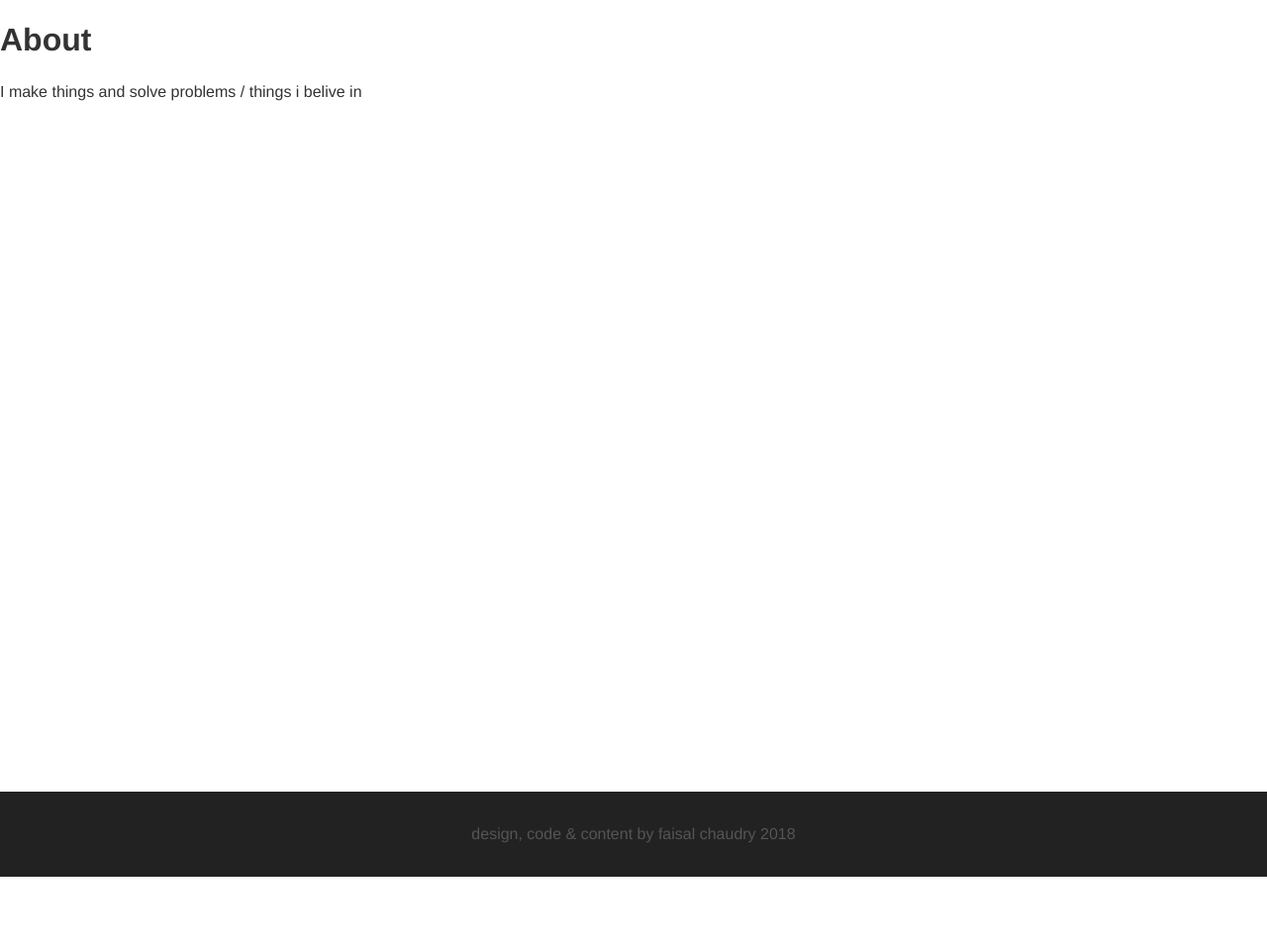
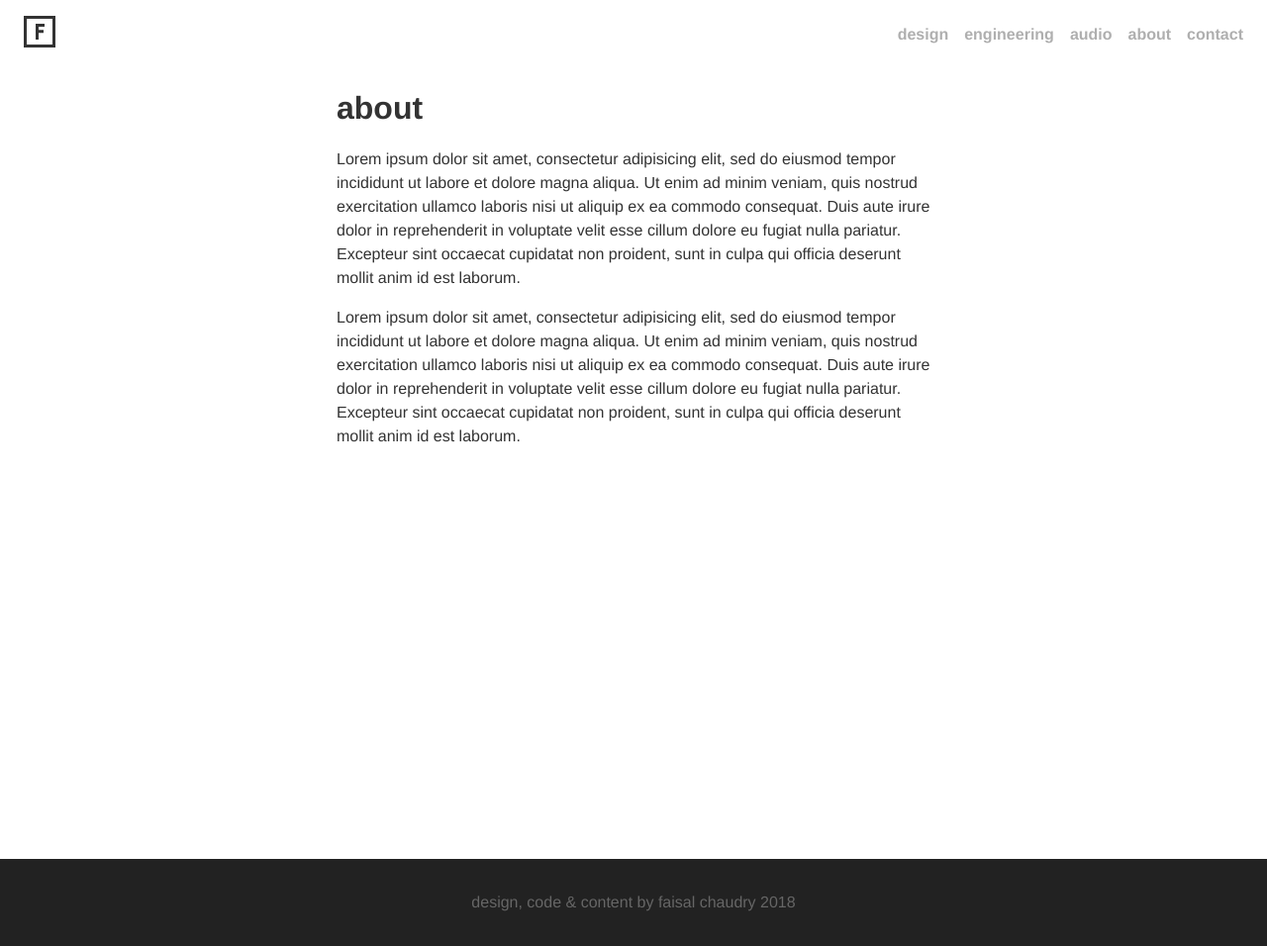
Before and after one commit to faisalchaudryuk/faisal-chaudry, a PHP site: page /about.php in a window 1280 px wide. Shown: the whole page at 99% size. Before the commit the page ends 886 px from the top, so only its background shows below. Run offline with PHP 8.4, Linux system fonts and the light colour scheme.

Commit message:
Added basic un-responsive navigation bar

```diff
--- a/about.php
+++ b/about.php
@@ -1,10 +1,13 @@
 <?php include("inc/header.php"); ?>
+<?php include("inc/nav.php"); ?>
 <main>
   <div class="main-content">
     <div class="about">
-      <h1>About</h1>
-      <p>I make things and solve problems / things i belive in</p>
-
+      <div class="biography">
+        <h1>about</h1>
+        <p>Lorem ipsum dolor sit amet, consectetur adipisicing elit, sed do eiusmod tempor incididunt ut labore et dolore magna aliqua. Ut enim ad minim veniam, quis nostrud exercitation ullamco laboris nisi ut aliquip ex ea commodo consequat. Duis aute irure dolor in reprehenderit in voluptate velit esse cillum dolore eu fugiat nulla pariatur. Excepteur sint occaecat cupidatat non proident, sunt in culpa qui officia deserunt mollit anim id est laborum.</p>
+        <p>Lorem ipsum dolor sit amet, consectetur adipisicing elit, sed do eiusmod tempor incididunt ut labore et dolore magna aliqua. Ut enim ad minim veniam, quis nostrud exercitation ullamco laboris nisi ut aliquip ex ea commodo consequat. Duis aute irure dolor in reprehenderit in voluptate velit esse cillum dolore eu fugiat nulla pariatur. Excepteur sint occaecat cupidatat non proident, sunt in culpa qui officia deserunt mollit anim id est laborum.</p>
+    </div>
     </div>
   </div>
 </main>
--- a/css/styles.css
+++ b/css/styles.css
@@ -23,10 +23,6 @@ body {
   line-height: 1.2;
 }
 
-main {
-
-}
-
 p {
   line-height: 1.5;
 }
@@ -44,6 +40,10 @@ a:hover {
   border-bottom: 1px solid #007eff;
 }
 
+a:active {
+  color: #007eff;
+}
+
 ul {
   list-style: none;
   display: flex;
@@ -53,6 +53,29 @@ ul {
 
 li {
   padding: 10px 10px;
+}
+
+.main-nav {
+  display: flex;
+  align-items: center;
+  justify-content: space-between;
+  padding: 16px 16px;
+}
+
+nav {
+  display: flex;
+}
+
+.main-nav a {
+  text-transform: lowercase;
+  font-weight: bold;
+  border: none;
+  margin: 0 8px;
+  padding: 0;
+}
+
+nav a:hover {
+  border: none;
 }
 
 .main-content {
@@ -120,20 +143,29 @@ li {
 }
 
 .about {
+  display: flex;
   flex-direction: column;
+  align-items: center;
+  width: 100%;
+  /* background-color: red; */
+}
+
+.biography {
+  max-width: 600px;
+  height: 100%;
+  /* background: green; */
 }
 
 footer {
   display: flex;
   background-color: #222;
-  color: #555;
-  padding: 15px 0;
+  color: #666;
   align-items: center;
   justify-content: center;
 }
 
 .footer-contents {
-
+  padding: 16px 0;
 }
 
 @media only screen and (max-width: 600px) {
--- /dev/null
+++ b/inc/nav.php
@@ -0,0 +1,14 @@
+<div class="main-nav">
+  <nav>
+    <a href="/"><?php echo file_get_contents("img/nav-logo.svg"); ?></a>
+  </nav>
+  <!-- <nav>
+  </nav> -->
+  <nav>
+    <a href="#">design</a>
+    <a href="#">engineering</a>
+    <a href="#">audio</a>
+    <a href="#">about</a>
+    <a href="#">contact</a>
+  </nav>
+</div>
```
Also changed, not shown: img/nav-logo.svg (added).
